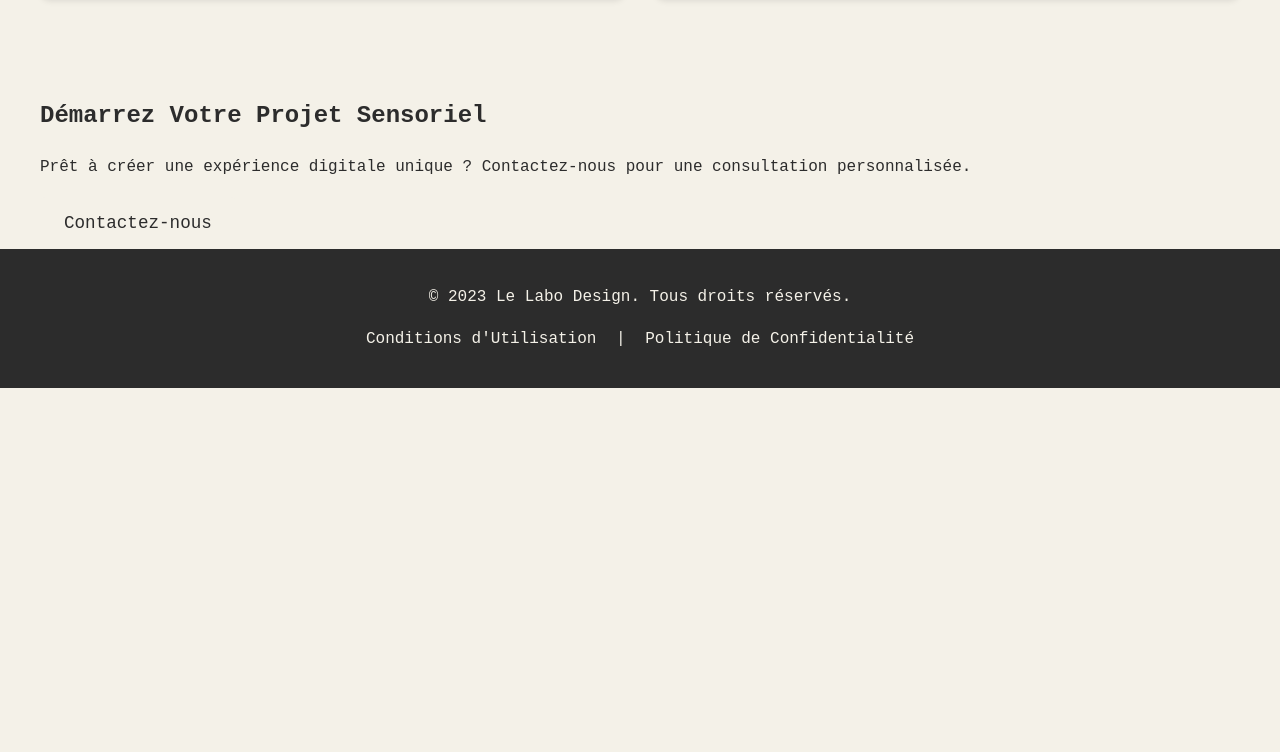
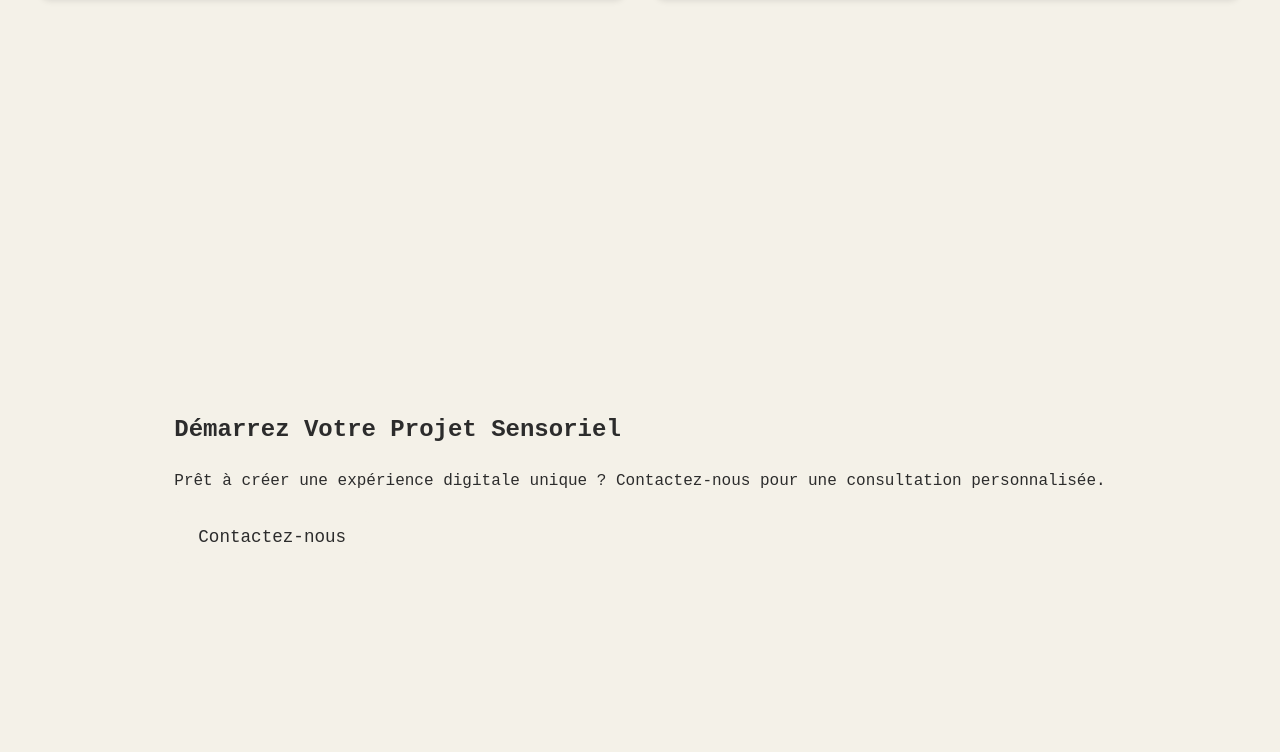
Before and after one commit to Niwa-Yume/le-labo-agence, a website built with Vite: page index.html in a window 1280 px wide. Shown: the part 1608-2360 px from the top of the page. Before the commit the page ends 1996 px from the top, so only its background shows below. Built offline with nearby package versions, Linux system fonts and the light colour scheme.

Commit message:
modif accueil et base pour a propos

```diff
--- a/index.html
+++ b/index.html
@@ -12,6 +12,7 @@
       color: #2c2c2c;
       line-height: 1.6;
       scroll-behavior: smooth;
+      height: 100%;
     }
     .container {
       max-width: 1200px;
@@ -108,6 +109,13 @@
       background-color: #2c2c2c;
       color: #f4f1e8;
     }
+    .contact {
+      display: flex;
+      align-items: center;
+      justify-content: center;
+      flex-direction: column;
+      height: 100vh;
+    }
     footer {
       background-color: #2c2c2c;
       color: #f4f1e8;
@@ -144,8 +152,6 @@
         <a href="./contact/index.html" class="cta-button">Commencez Votre Voyage Sensoriel</a>
       </div>
     </section>
-
-
 
     <section id="about" class="about">
       <div class="container">
```
Also changed, not shown: propos/index.html (+0 -1 lines).
